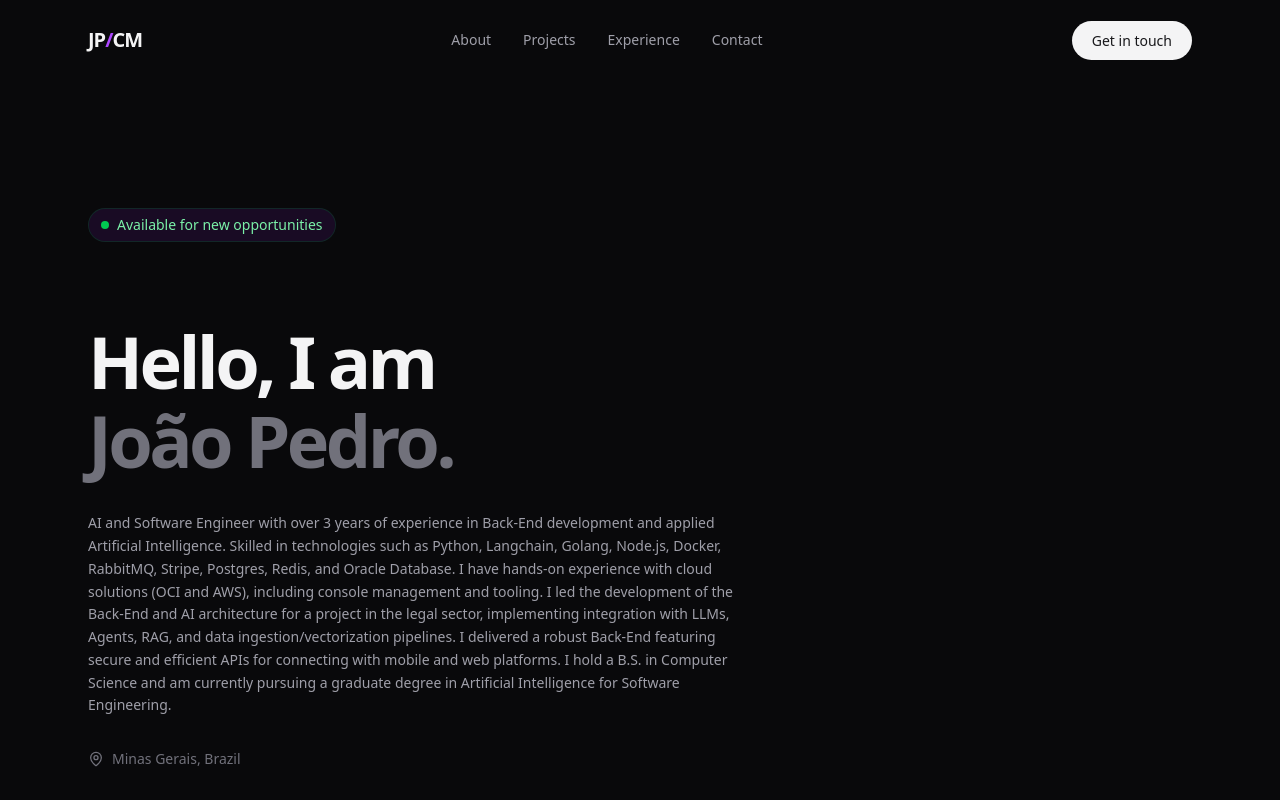
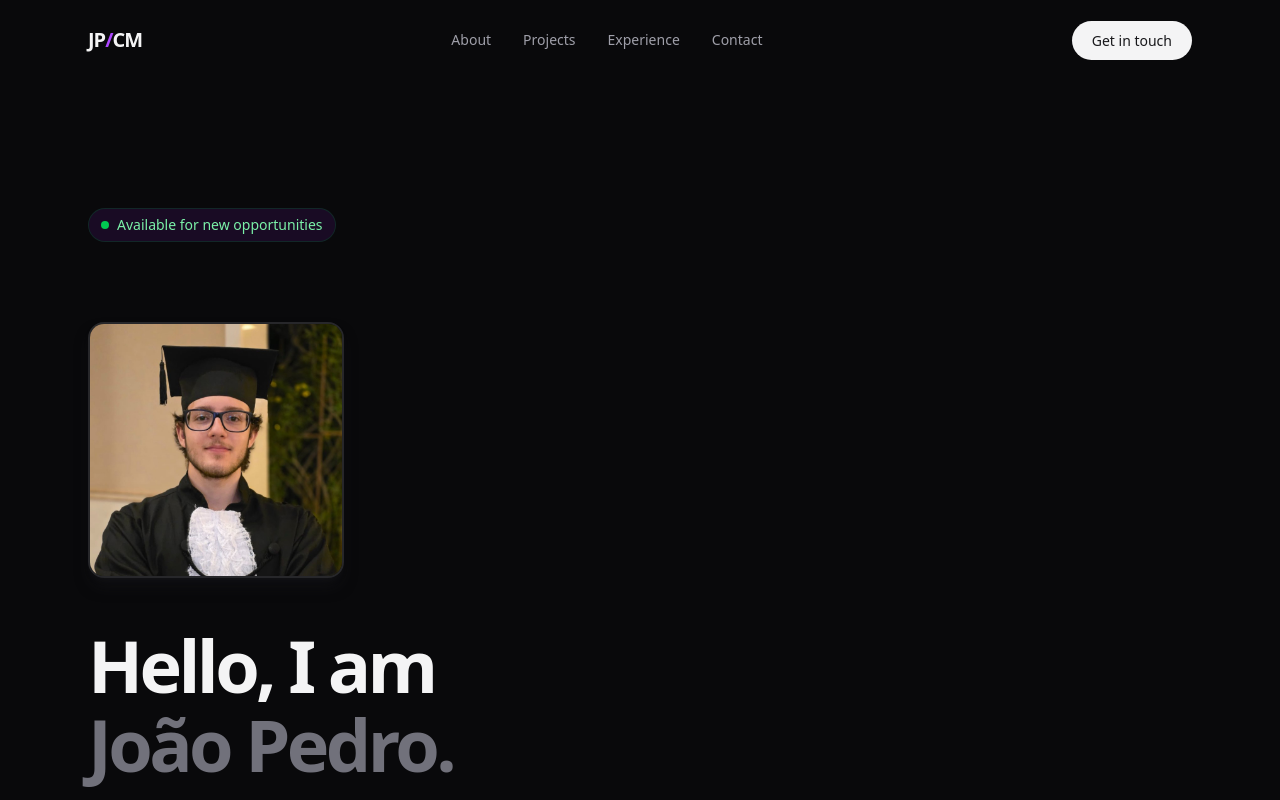
Before and after one commit to Rjoaozinho1/Rjoaozinho1.github.io, a React (Vite) app: page / in a window 1280 px wide. Shown: the top 800 px of the page. Built offline with nearby package versions, Linux system fonts and the light colour scheme.

Commit message:
feat: adding image on top of text

```diff
--- a/src/components/Hero.tsx
+++ b/src/components/Hero.tsx
@@ -19,7 +19,21 @@ const Hero = () => {
         Available for new opportunities
       </motion.div>
 
-      <div className="grid md:grid-cols-[1.5fr,1fr] gap-12 items-start w-full">
+      <div className="grid gap-12 items-center w-full">
+
+        {/* Profile Photo - Right Column */}
+        <motion.div
+          initial={{ opacity: 0, scale: 0.9 }}
+          animate={{ opacity: 1, scale: 1 }}
+          transition={{ duration: 0.6, delay: 0.3 }}
+          className="flex justify-start"
+        >
+          <img
+            src="/perfil.jpeg"
+            alt="João Pedro"
+            className="w-64 h-64 rounded-2xl object-cover border-2 border-zinc-800 shadow-lg shadow-zinc-900/50"
+          />
+        </motion.div>
 
         <motion.div
           initial={{ opacity: 0, y: 20 }}
```
